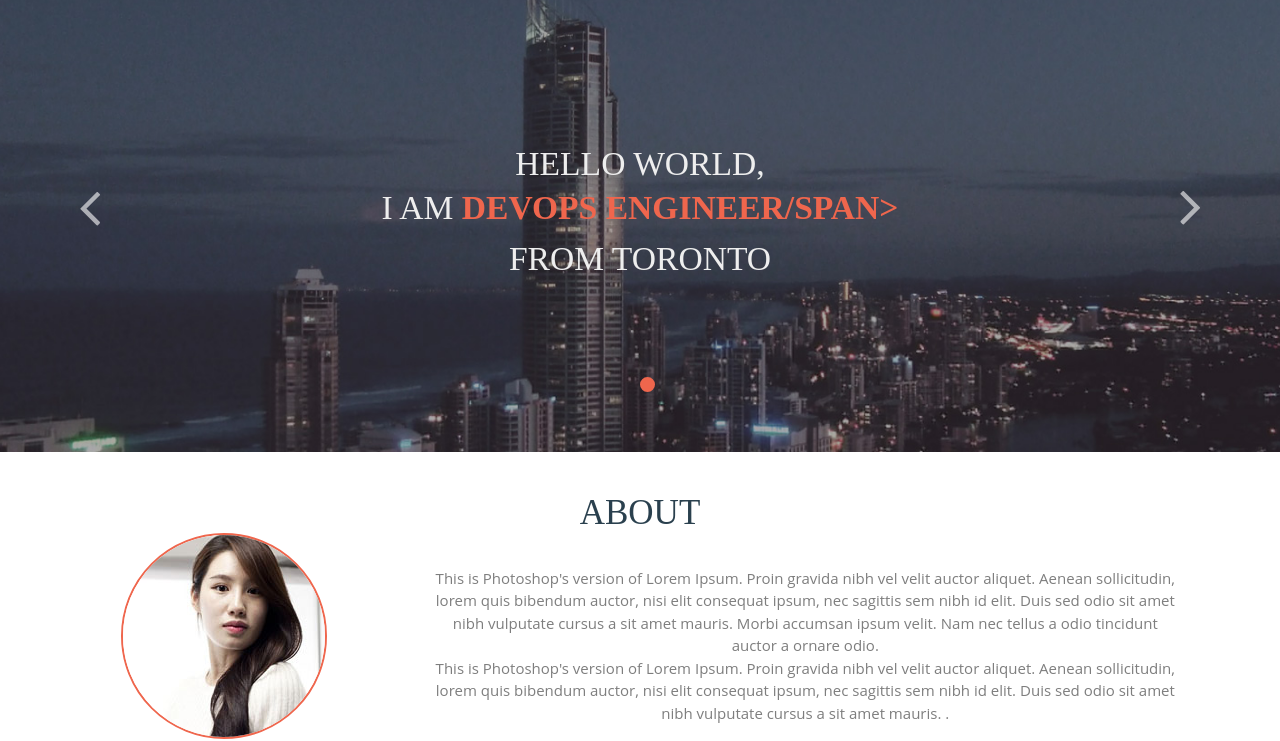
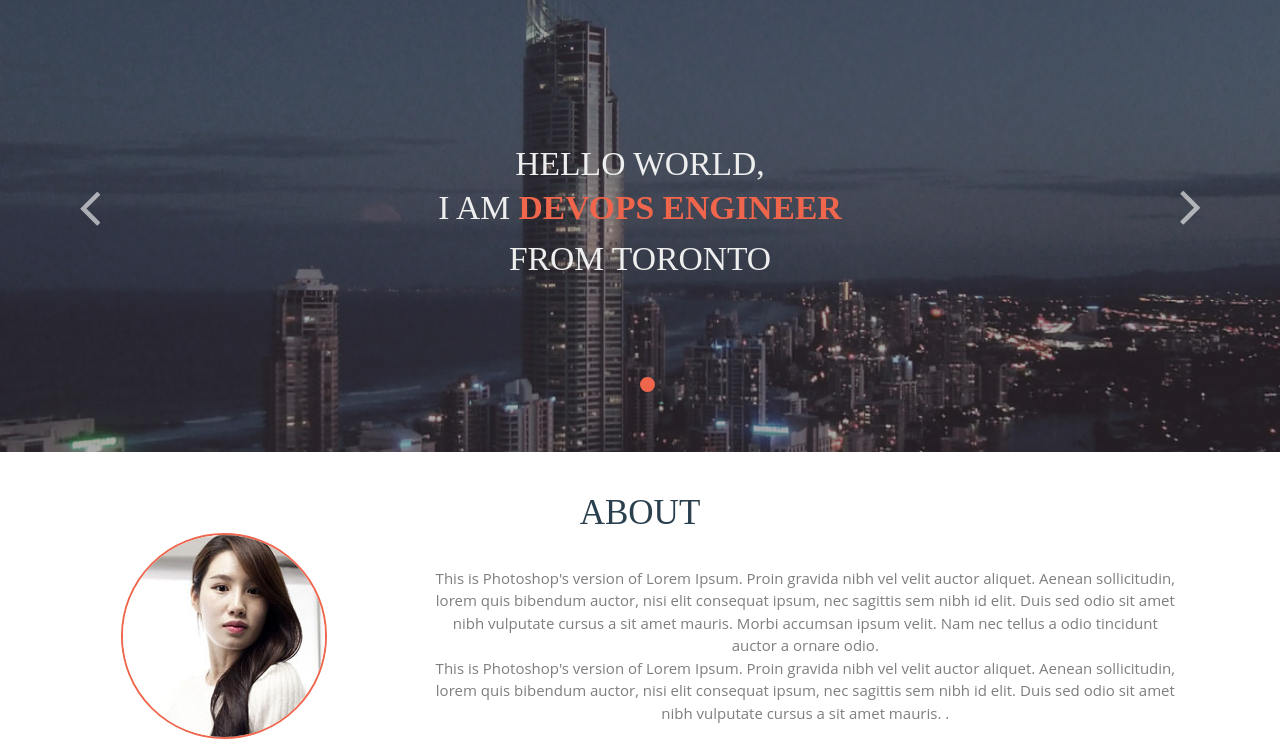
Before and after one commit to sravanre/sravan-portfolio, a plain HTML site: page index.html in a window 1280 px wide. Shown: the part 98-839 px from the top of the page. Drawn offline with Linux system fonts and the light colour scheme.

Commit message:
changing the key

```diff
--- a/index.html
+++ b/index.html
@@ -60,7 +60,7 @@ Smartphone Compatible web template, free webdesigns for Nokia, Samsung, LG, Sony
 				   	<div class="banner-wrap">
 				   	       	<div class="banner_center">
 				   		 		<h1>hello world,</h1>
-				   		 		<h2>i am <span>Devops Engineer/span></h2>
+				   		 		<h2>i am <span>Devops Engineer</span></h2>
 				   		 		<h2>from Toronto</h2>
 				   		 		</div>
 				   		 </div>
```
